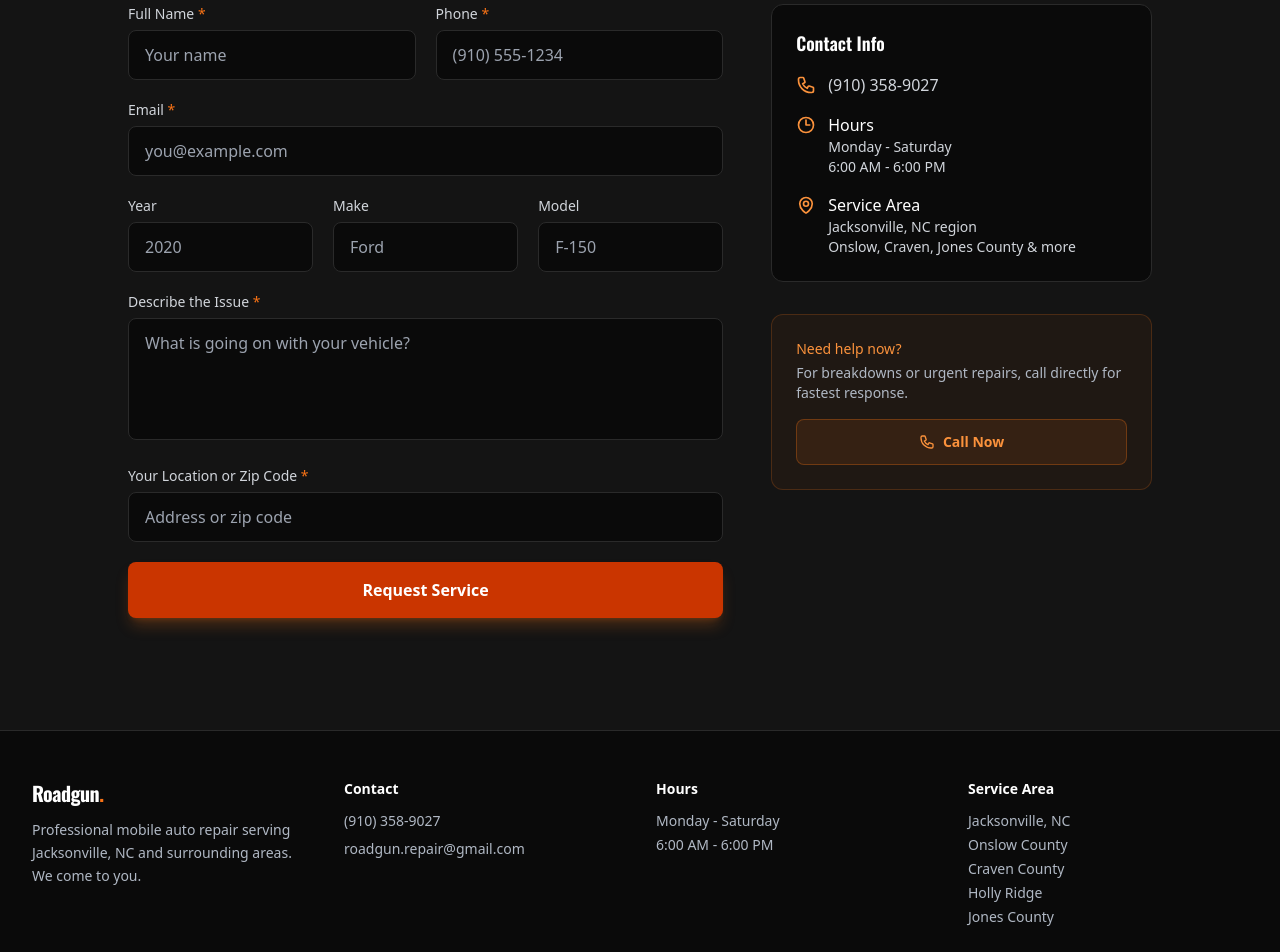
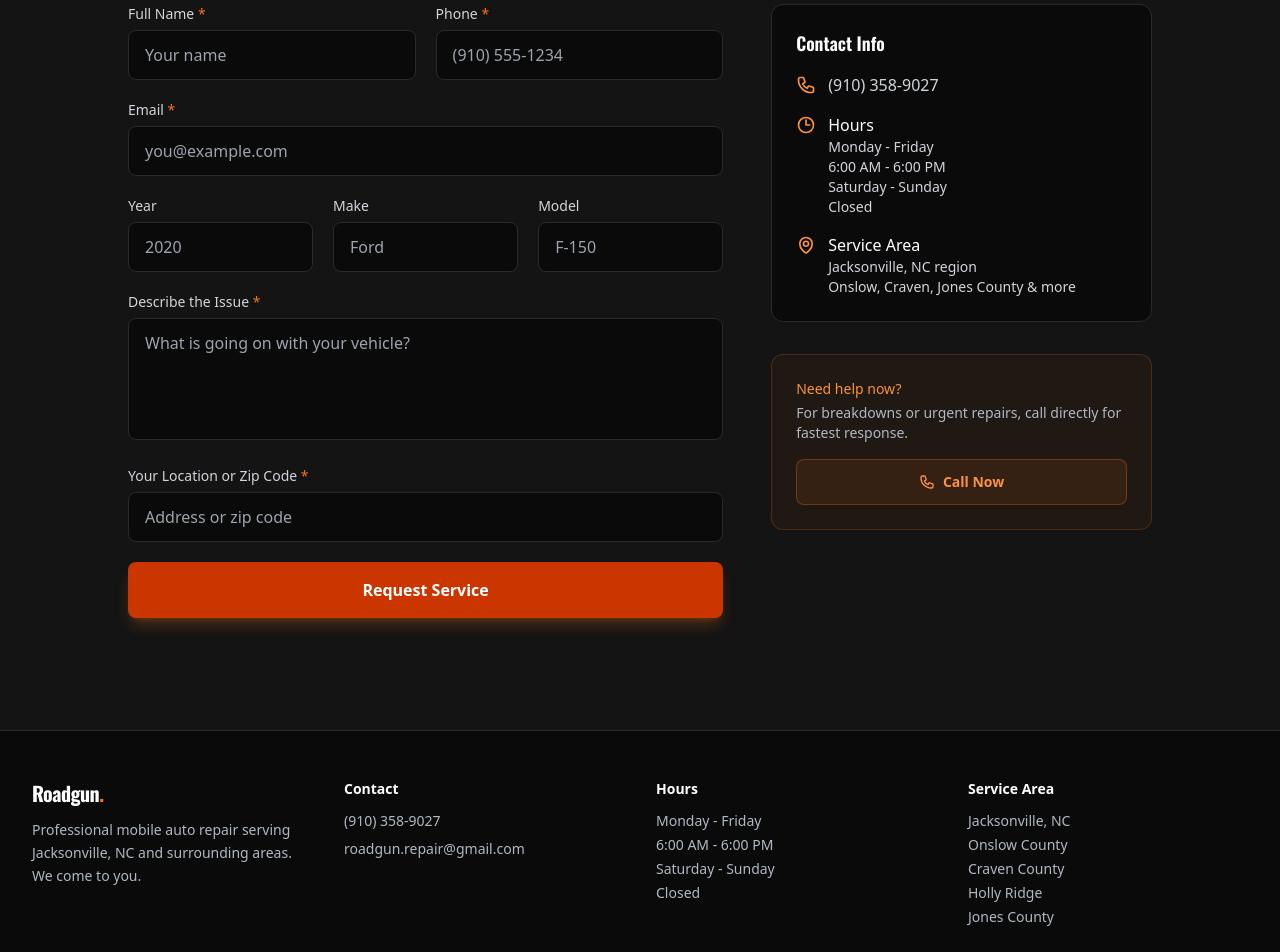
Before and after one commit to kygoesgreen-stack/roadgun-mobile-repair, a Next.js app: page / in a window 1280 px wide. Shown: the part 4660-5612 px from the top of the page. Built offline with nearby package versions, Linux system fonts and the light colour scheme.

Commit message:
Update hours of operation: M-F 6am-6pm, closed weekends

```diff
--- a/src/app/components/ContactForm.tsx
+++ b/src/app/components/ContactForm.tsx
@@ -357,9 +357,10 @@ export default function ContactForm() {
                   </svg>
                   <div>
                     <p className="font-medium text-white">Hours</p>
-                    <p className="text-sm">Monday - Saturday</p>
+                    <p className="text-sm">Monday - Friday</p>
                     <p className="text-sm">6:00 AM - 6:00 PM</p>
-                    {/* TODO: Confirm hours with client. Early start (6 AM) is a key selling point. */}
+                    <p className="text-sm">Saturday - Sunday</p>
+                    <p className="text-sm">Closed</p>
                   </div>
                 </div>
                 <div className="flex items-start gap-3 text-steel-300">
--- a/src/app/components/Footer.tsx
+++ b/src/app/components/Footer.tsx
@@ -39,9 +39,10 @@ export default function Footer() {
           <div>
             <p className="text-sm font-semibold text-white">Hours</p>
             <div className="mt-3 space-y-1">
-              <p className="text-sm text-steel-400">Monday - Saturday</p>
+              <p className="text-sm text-steel-400">Monday - Friday</p>
               <p className="text-sm text-steel-400">6:00 AM - 6:00 PM</p>
-              {/* TODO: Confirm hours with client */}
+              <p className="text-sm text-steel-400">Saturday - Sunday</p>
+              <p className="text-sm text-steel-400">Closed</p>
             </div>
           </div>
 
--- a/src/app/layout.tsx
+++ b/src/app/layout.tsx
@@ -74,7 +74,6 @@ export default function RootLayout({
                     "Wednesday",
                     "Thursday",
                     "Friday",
-                    "Saturday",
                   ],
                   opens: "06:00",
                   closes: "18:00",
```
